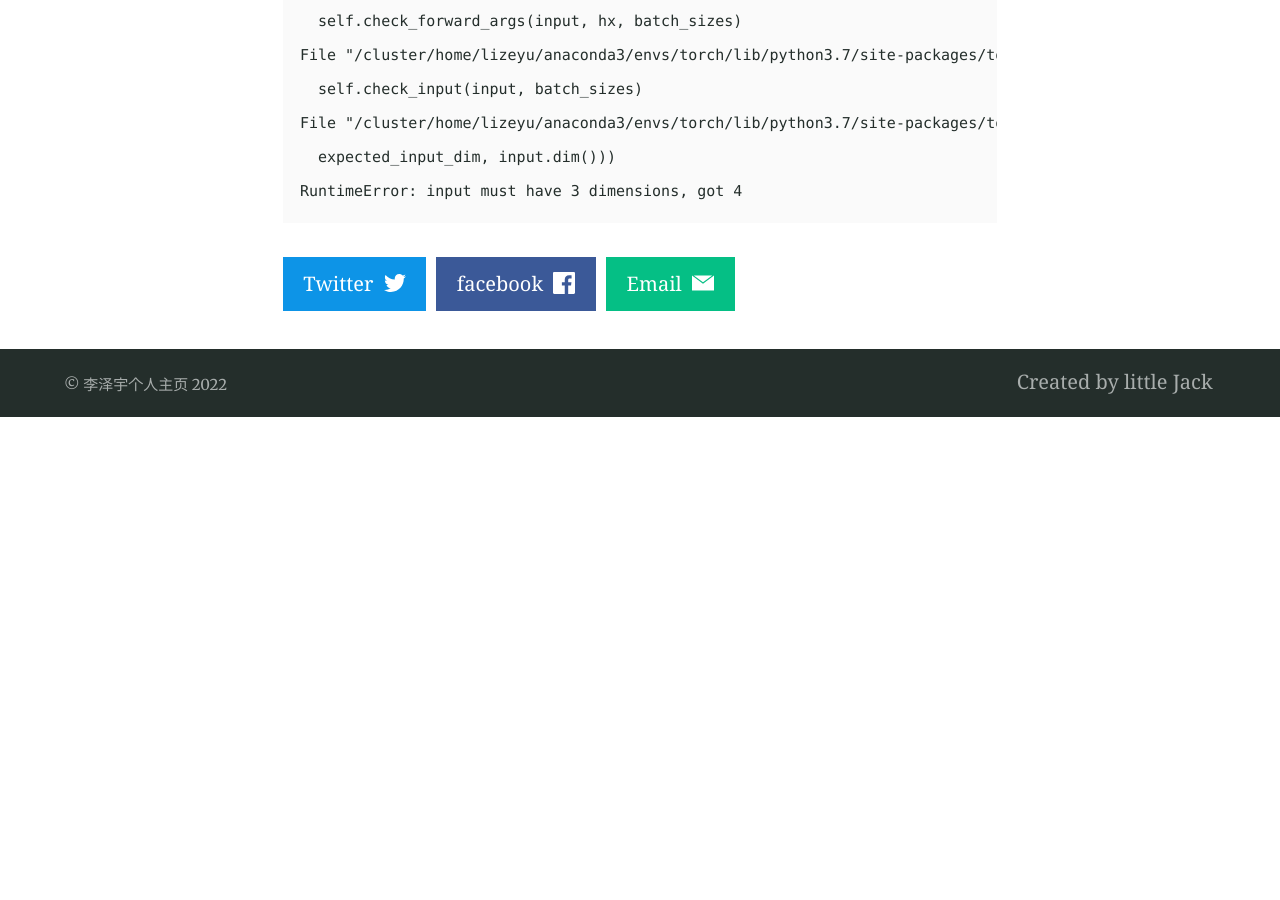
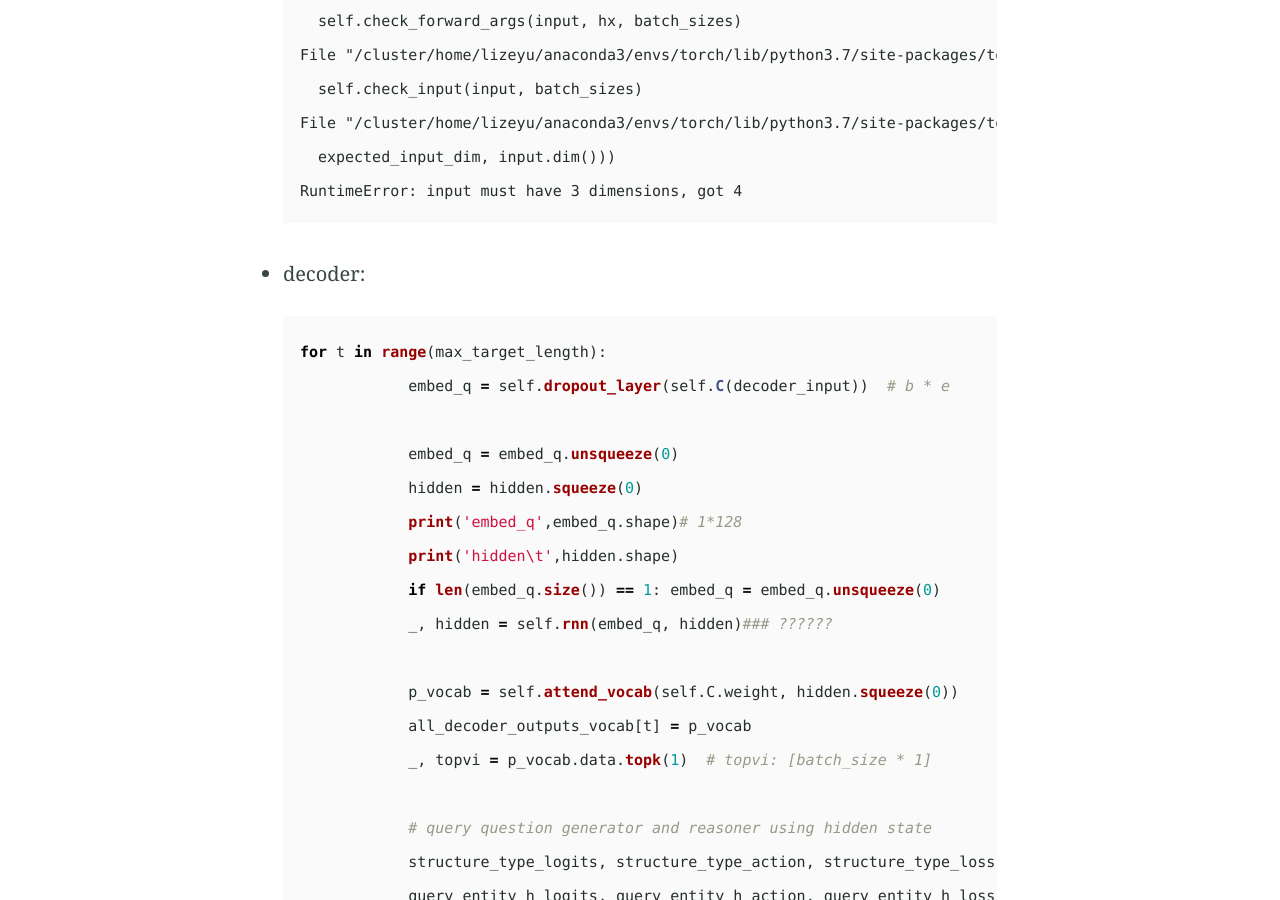
Before and after one commit to lizeyujack/lizeyujack.github.io, a Jekyll site: the page built from _posts/2022-09-29-example-post-sixteen.md, in a window 1280 px wide and 900 px high, scrolled down 1537 px. Built offline with Jekyll 4.4.1, drawn with Linux system fonts in a browser that asks for light colours; before the commit the page ends 1954 px from its top, so only the background shows below that; some of the changed text lies outside the part shown.

Commit message:
Update 2022-09-29-example-post-sixteen.md

````diff
--- a/_posts/2022-09-29-example-post-sixteen.md
+++ b/_posts/2022-09-29-example-post-sixteen.md
@@ -37,3 +37,27 @@ Traceback (most recent call last):
     expected_input_dim, input.dim()))
 RuntimeError: input must have 3 dimensions, got 4
 ```
+
+- decoder:
+
+```python
+for t in range(max_target_length):
+            embed_q = self.dropout_layer(self.C(decoder_input))  # b * e
+
+            embed_q = embed_q.unsqueeze(0)
+            hidden = hidden.squeeze(0)
+            print('embed_q',embed_q.shape)# 1*128
+            print('hidden\t',hidden.shape)
+            if len(embed_q.size()) == 1: embed_q = embed_q.unsqueeze(0)
+            _, hidden = self.rnn(embed_q, hidden)### ??????
+
+            p_vocab = self.attend_vocab(self.C.weight, hidden.squeeze(0))
+            all_decoder_outputs_vocab[t] = p_vocab
+            _, topvi = p_vocab.data.topk(1)  # topvi: [batch_size * 1]
+
+            # query question generator and reasoner using hidden state
+            structure_type_logits, structure_type_action, structure_type_loss, \
+            query_entity_h_logits, query_entity_h_action, query_entity_h_loss, \
+            query_entity_t_logits, query_entity_t_action, query_entity_t_loss, candidates_prob, candidates_prob_logits = question_generator(context_arr, context_arr_lengths, hidden.squeeze(0), global_pointer, True)
+            all_candidate_prob[t] = candidates_prob_logits
+```
````
